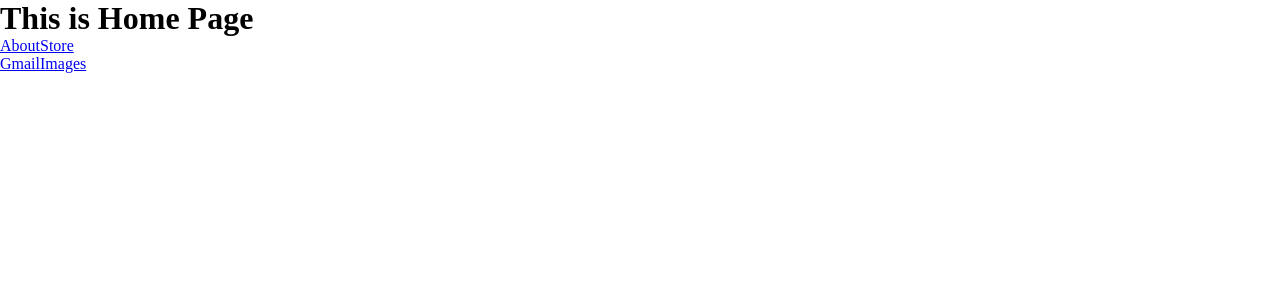
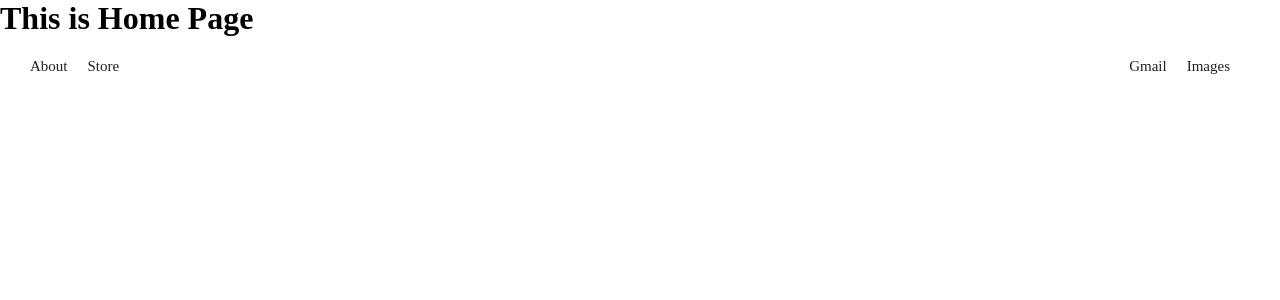
Before and after one commit to waleedd32/Google-clone, a React (Create React App) app: page / in a window 1280 px wide. Shown: the top 300 px of the page. Built offline with nearby package versions, Linux system fonts and the light colour scheme.

Commit message:
added some styles to Home.js headers

```diff
--- a/src/pages/Home.css
+++ b/src/pages/Home.css
@@ -0,0 +1,23 @@
+.home {
+  display: flex;
+  flex-direction: column;
+  height: 100vh;
+}
+
+.home__header {
+  display: flex;
+  justify-content: space-between;
+  padding: 20px 30px;
+  align-items: center;
+}
+
+.home__header a {
+  margin-right: 20px;
+  text-decoration: inherit;
+  color: rgba(0, 0, 0, 0.87);
+  font-size: 15px;
+}
+
+.home__header a:hover {
+  text-decoration: underline;
+}
```
